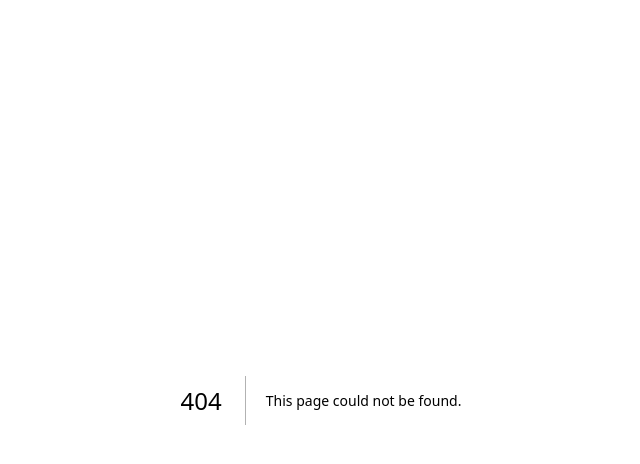
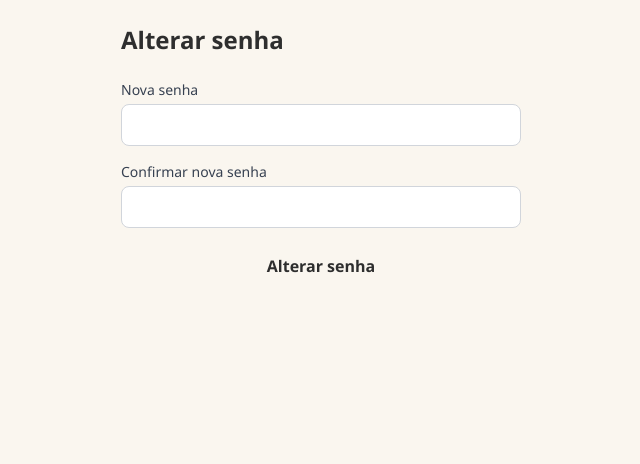
Before and after one commit to Jorgevan-SAJ/berit, a Next.js app: page /conta/alterar-senha in a window 1280 px wide. Before the commit this address had no page. Shown: the top 464 px of the page, without its empty margins (319-959 px from the left). Built offline with nearby package versions, Linux system fonts and the light colour scheme; no server answers.

Commit message:
Add password change functionality in AlterarSenha

```diff
--- /dev/null
+++ b/app/conta/alterar-senha/page.js
@@ -0,0 +1,45 @@
+'use client'
+
+import { useState } from 'react'
+import { supabase } from '../../../lib/supabase'
+
+export default function AlterarSenha() {
+  const [senha, setSenha] = useState('')
+  const [confirmacao, setConfirmacao] = useState('')
+  const [carregando, setCarregando] = useState(false)
+  const [msg, setMsg] = useState('')
+  const [erro, setErro] = useState('')
+
+  async function alterar(e) {
+    e.preventDefault()
+    setMsg(''); setErro('')
+    if (senha.length < 8) { setErro('A senha deve ter no mínimo 8 caracteres.'); return }
+    if (senha !== confirmacao) { setErro('As senhas não conferem.'); return }
+    setCarregando(true)
+    const { error } = await supabase.auth.updateUser({ password: senha })
+    setCarregando(false)
+    if (error) setErro(error.message)
+    else { setMsg('Senha alterada com sucesso.'); setSenha(''); setConfirmacao('') }
+  }
+
+  return (
+    <div className="max-w-md mx-auto p-6">
+      <h1 className="text-2xl font-bold mb-6">Alterar senha</h1>
+      {msg && <p className="text-green-600 mb-4">{msg}</p>}
+      {erro && <p className="text-red-600 mb-4">{erro}</p>}
+      <form onSubmit={alterar} className="space-y-4">
+        <div>
+          <label className="block text-sm font-medium text-gray-700 mb-1">Nova senha</label>
+          <input type="password" required minLength={8} value={senha} onChange={(e) => setSenha(e.target.value)} className="w-full border border-gray-300 rounded-lg px-3 py-2" />
+        </div>
+        <div>
+          <label className="block text-sm font-medium text-gray-700 mb-1">Confirmar nova senha</label>
+          <input type="password" required minLength={8} value={confirmacao} onChange={(e) => setConfirmacao(e.target.value)} className="w-full border border-gray-300 rounded-lg px-3 py-2" />
+        </div>
+        <button type="submit" disabled={carregando} className="w-full font-semibold rounded-lg py-2.5 disabled:opacity-50">
+          {carregando ? 'Alterando...' : 'Alterar senha'}
+        </button>
+      </form>
+    </div>
+  )
+}
```
